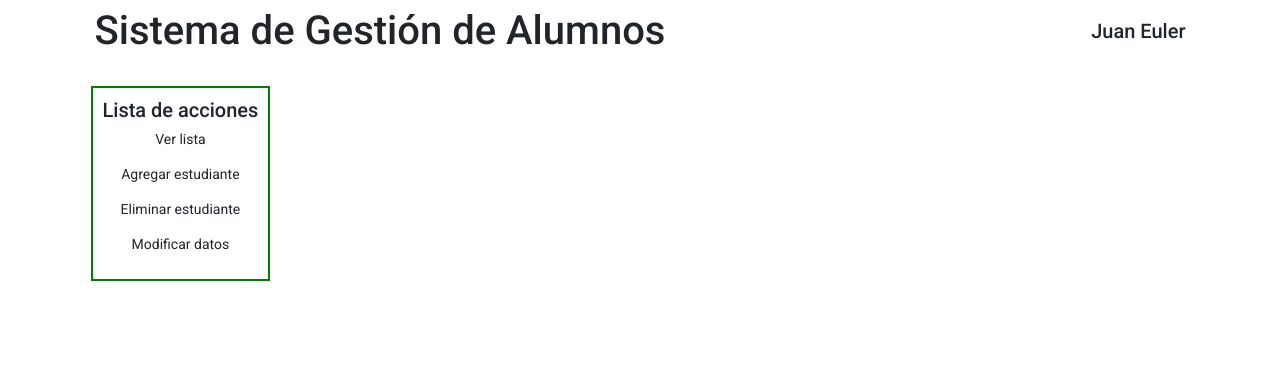
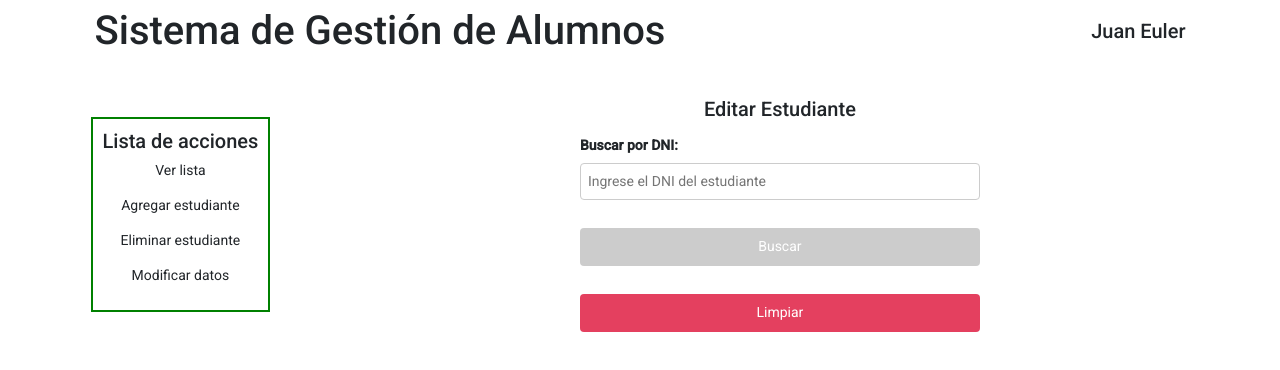
Before and after one commit to juaneuler/proyecto-angular, an Angular app: page / in a window 1280 px wide. Both pictures are taken after a click on the item "Modificar datos". Shown: the top 370 px of the page. Built offline with nearby package versions, Linux system fonts and the light colour scheme.

Commit message:
Componente: cambios a app para majenar lógica de formularios

```diff
--- a/src/app/app.html
+++ b/src/app/app.html
@@ -11,6 +11,9 @@
     <ng-container *ngIf="activeSection === 'delete'">
       <app-delete-form (studentDeleted)="deleteStudent($event)"></app-delete-form>
     </ng-container>
+    <ng-container *ngIf="activeSection === 'edit'">
+      <app-edit-form [students]="students" (studentEdited)="editStudent($event)"></app-edit-form>
+    </ng-container>
   </div>
 
 </div>
--- a/src/app/app.ts
+++ b/src/app/app.ts
@@ -7,10 +7,11 @@ import { Toolbar } from './toolbar/toolbar';
 import { StudentsTable } from "./students-table/students-table";
 import { AddForm } from "./add-form/add-form";
 import { DeleteForm } from './delete-form/delete-form';
+import { EditForm } from "./edit-form/edit-form";
 
 @Component({
   selector: 'app-root',
-  imports: [CommonModule, Navbar, Toolbar, StudentsTable, AddForm, DeleteForm],
+  imports: [CommonModule, Navbar, Toolbar, StudentsTable, AddForm, DeleteForm, EditForm],
   templateUrl: './app.html',
   styleUrl: './app.scss',
 })
@@ -27,11 +28,19 @@ export class App implements OnInit {
   }
 
   addStudent(student: Student) {
-    this.students = [...this.students, student]
+    this.students = [...this.students, {...student, dni: Number(student.dni)}]
   }
 
   deleteStudent(dni: string) {
     const studentsList = this.students = this.students.filter(student => student.dni.toString() !== dni);
     this.students = [...studentsList];
   }
+
+  editStudent(editedStudent: Student) {
+  this.students = this.students.map(student =>
+    student.dni === Number(editedStudent.dni)
+      ? { ...editedStudent, dni: Number(editedStudent.dni) }
+      : student
+  );
 }
+}
```
